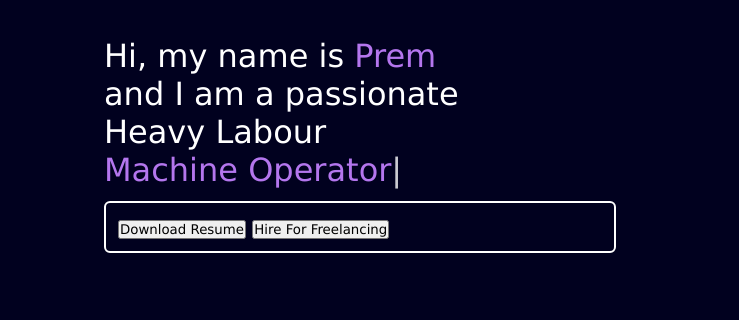
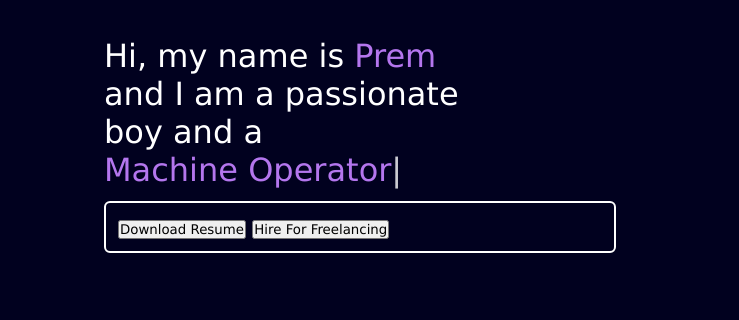
Before and after one commit to prem40008/My-resume, a plain HTML site: page index.html in a window 1280 px wide. Shown: the part 113-433 px from the top of the page, 0-739 px from the left. Drawn offline with nearby package versions, Linux system fonts and the light colour scheme.

Commit message:
Update index.html

```diff
--- a/index.html
+++ b/index.html
@@ -24,7 +24,7 @@
             <div class="leftSection">
                 Hi, my name is <span class="purple"> Prem </span>
                 <div> and I am a passionate</div>
-                <div>Heavy Labour</div>
+                <div>boy and a</div>
                 <span id="element"></span>
                 <div class="buttons">
                     <button class="btn1">Download Resume</button>
```
